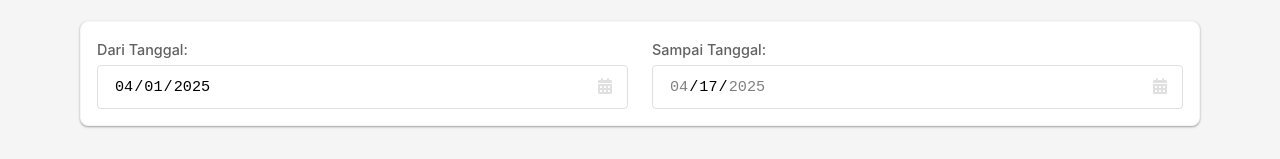
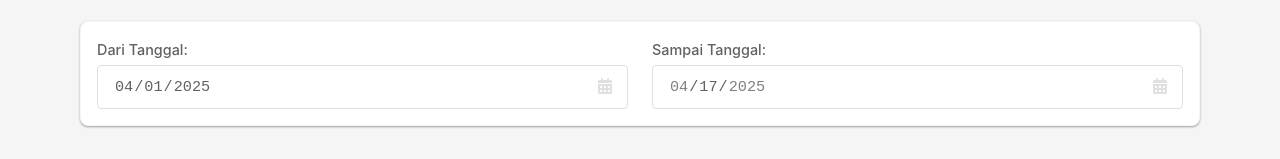
Before and after one commit to candrasdkd/candy-financial, a React (Create React App) app: page / in a window 1280 px wide. Shown: the part 189-348 px from the top of the page. Built offline with nearby package versions, Linux system fonts and the light colour scheme; no server answers; the database is empty.

Commit message:
fixing bug color ios

```diff
--- a/src/components/DateFilter/index.css
+++ b/src/components/DateFilter/index.css
@@ -43,6 +43,7 @@
     font-size: 0.95rem;
     transition: all 0.2s ease;
     background-color: var(--white);
+    color: var(--dark-gray);
     -webkit-appearance: none;
     -moz-appearance: none;
     appearance: none;
--- a/src/components/TransactionForm/index.css
+++ b/src/components/TransactionForm/index.css
@@ -62,6 +62,7 @@
     font-size: 1rem;
     transition: all 0.2s ease;
     background-color: var(--white);
+    color: var(--dark-gray);
 }
 
 .form-input:focus,
```
